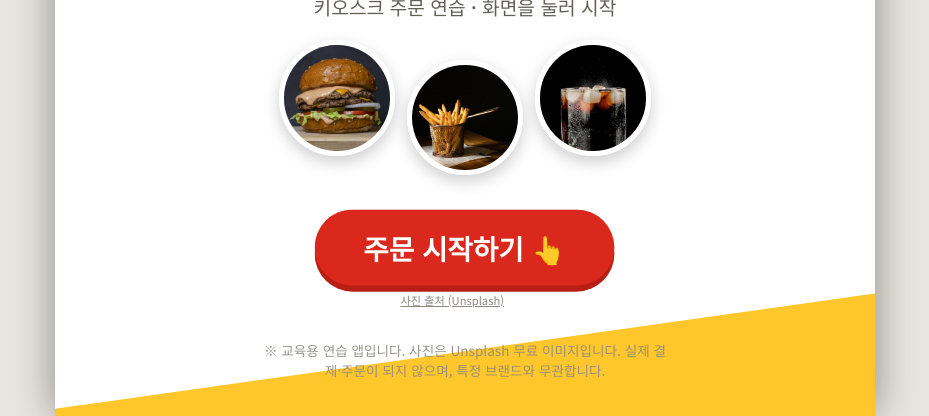
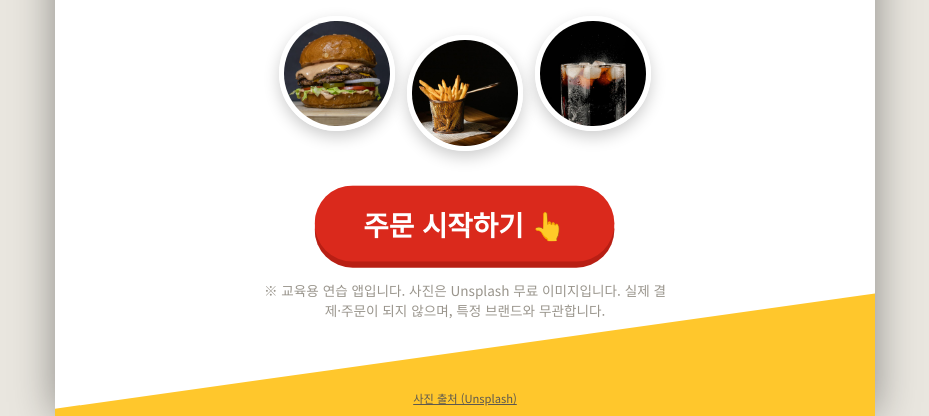
Before and after one commit to trustyou97/burger-kiosk-practice, a plain HTML site: page index.html in a window 1280 px wide. Shown: the part 384-800 px from the top of the page, without its empty margins (175-1104 px from the left). Drawn offline with Linux system fonts and the light colour scheme.

Commit message:
시작 화면 배치 수정

```diff
--- a/index.html
+++ b/index.html
@@ -157,6 +157,9 @@ button{font:inherit;color:inherit;cursor:pointer;border:0;background:none}
 .mission{background:var(--yel-soft);border-bottom:2px solid var(--yel);padding:.5rem 1rem;font-weight:700;font-size:.9rem;display:flex;gap:.5rem;align-items:center}
 .mission b{color:var(--red)}
 
+#s-start>.start-tools,#s-start>.credit{position:absolute}
+#s-start>.credit{right:auto;left:50%;transform:translateX(-50%);bottom:.6rem;color:var(--ink-2);z-index:3}
+#s-start>.notice{margin-bottom:1.6rem}
 /* ===== 라이트 테마 (패스트푸드 키오스크 느낌) ===== */
 body{background:#e9e6df}
 #kiosk{background:#f6f4ef}
```
